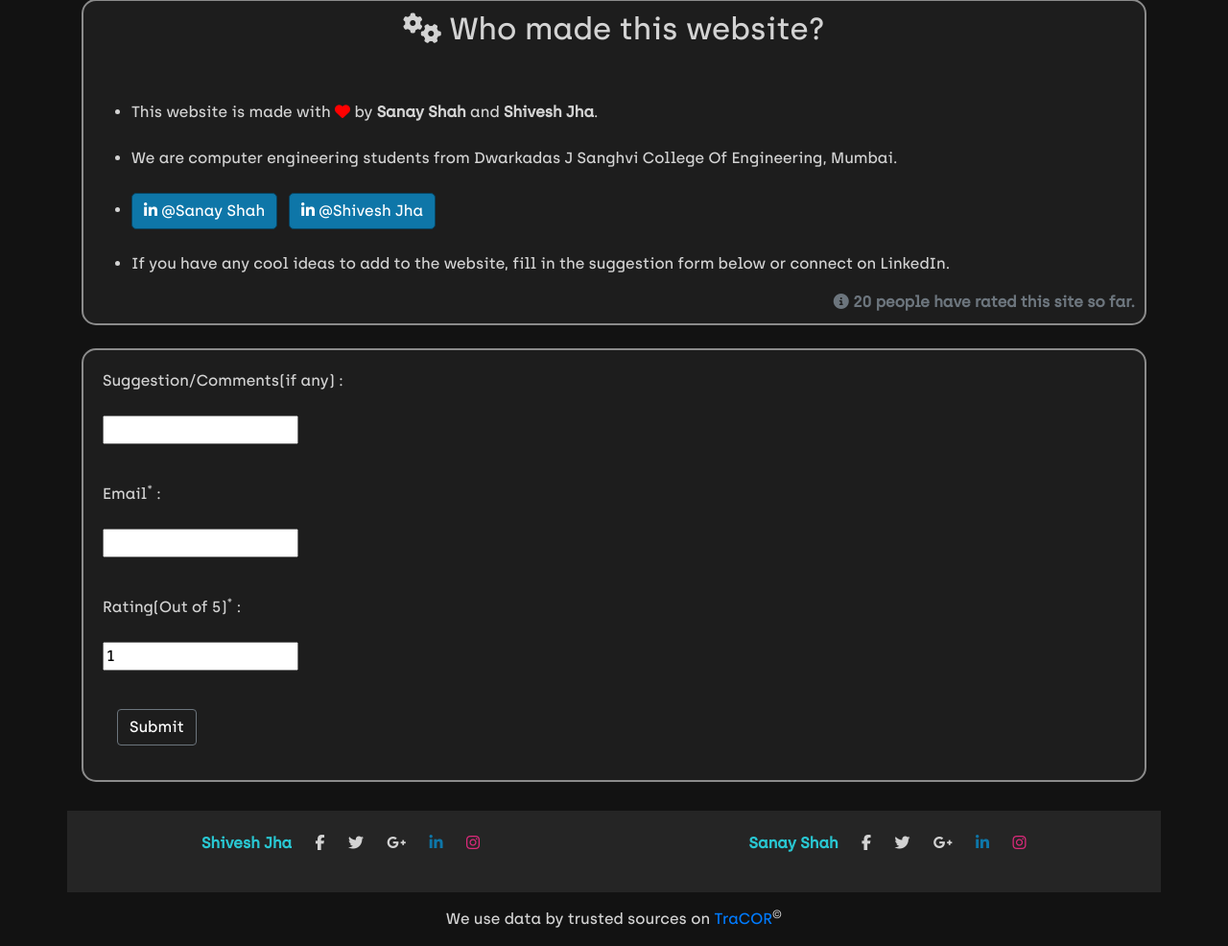
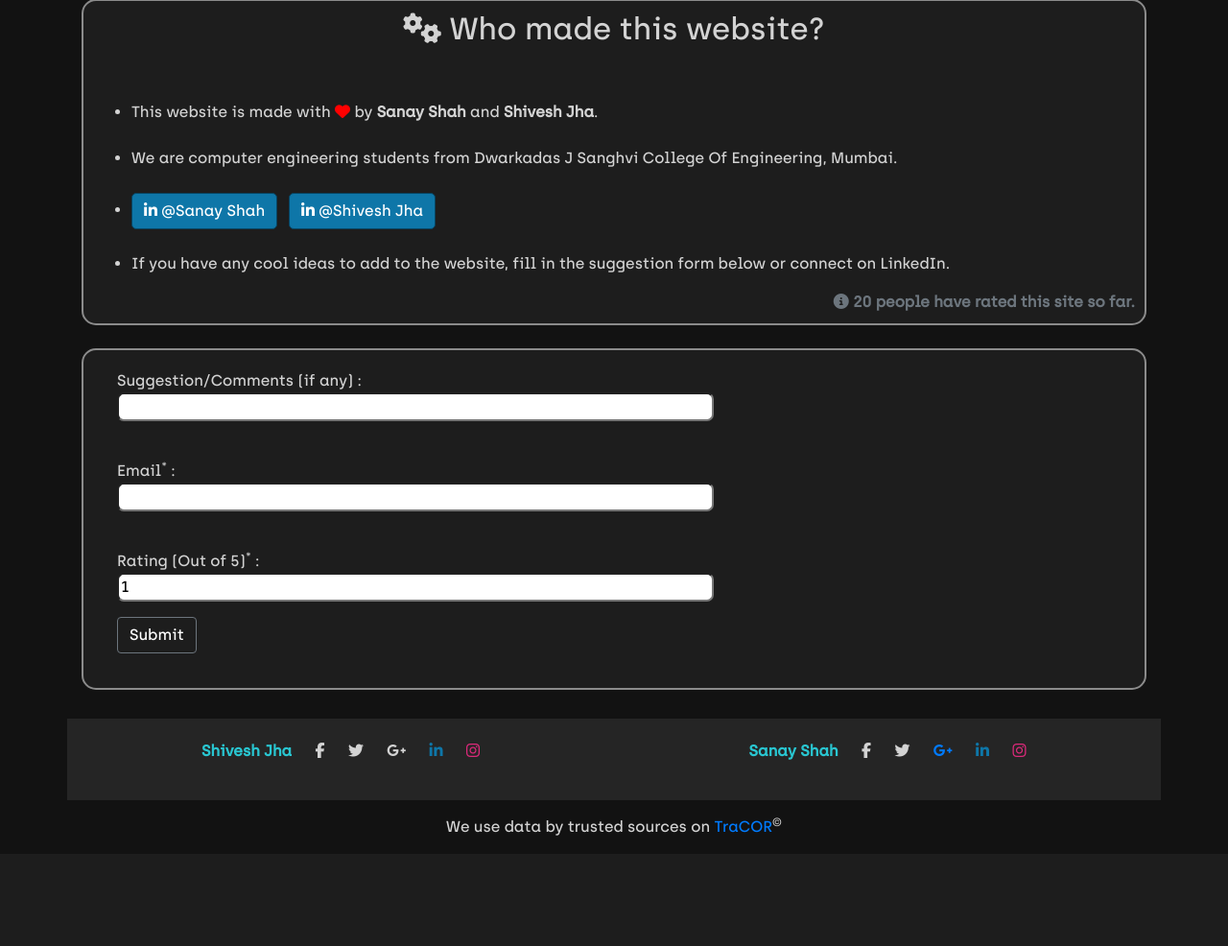
Before and after one commit to Sanayshah2/go-corona-corona-go, a Django app: page /about/ in a window 1280 px wide. Shown: the part 97-1083 px from the top of the page at 96% size. After the commit the page ends 968 px from the top, so only its background shows below. Run offline with Django 3.2, Linux system fonts and the light colour scheme; data comes from the database, SQL or seed files in the repository; some libraries are stand-ins or nearby versions.

Commit message:
about page update

```diff
--- a/covid19/covidapp/templates/covidapp/about.html
+++ b/covid19/covidapp/templates/covidapp/about.html
@@ -45,6 +45,21 @@
 	text-shadow: 0px -2px #2980B9;
 }
 
+#id_suggestion{
+    width: 60%;
+    border-radius: 7px;
+}
+
+#id_rating{
+    width: 60%;
+    border-radius: 7px;
+}
+
+#id_email{
+    width: 60%;
+    border-radius: 7px;
+}
+
 </style>
 {% endblock style %}
 {% block content %}
@@ -72,7 +87,7 @@
     {% endfor %}
     {% endif %}
     <br>
-    <div class='new_card col-12' style="padding:10px;">
+    <div class='new_card col-12 ' style="padding:10px;">
 
     <center><h2><i class="fas fa-cogs"></i> Who made this website?</h2></center>
     <br><br>
@@ -86,16 +101,16 @@
     </div>
     <br>
      <div class='new_card col-12' style="padding:20px;">
-
+        <div class='col-12 '>
         <form method="POST" class="form-group">
             {% csrf_token %}
-            <p>Suggestion/Comments(if any) :<br><br>{{form.suggestion}}</p><br>
-                <p>Email<sup>*</sup> :<br><br>{{form.email}}</p><br>
-                <p>Rating(Out of 5)<sup>*</sup> :<br><br>{{form.rating}}</p><br>
+            <p>Suggestion/Comments (if any) :<br>{{form.suggestion}}</p><br>
+                <p>Email<sup>*</sup> :<br>{{form.email}}</p><br>
+                <p>Rating (Out of 5)<sup>*</sup> :<br>{{form.rating}}</p>
 
-                <div style="padding-left: 15px;"><button class="btn btn-secondary"  type='submit' style="background-color: #1d1d1d;">Submit</button></div>
+            <button class="btn btn-secondary"  type='submit' style="background-color: #1d1d1d;">Submit</button>
         </form>
-
+        </div>
     </div>
     </div>
 
--- a/covid19/covidapp/templates/covidapp/api.html
+++ b/covid19/covidapp/templates/covidapp/api.html
@@ -400,6 +400,8 @@ form .f:hover{
                           </div>
         </div>
       </div><br> -->
+
+
 {% block script %}
 <script>
   const coordinates = {
--- a/covid19/covidapp/templates/covidapp/base.html
+++ b/covid19/covidapp/templates/covidapp/base.html
@@ -245,6 +245,28 @@ src: local('Archia Regular'), url('{% static "/covidapp/archia-medium-webfont.wo
           </div>
         </div>
       </nav>
+      <!-- <script src="https://cdn.jsdelivr.net/npm/darkmode-js@1.5.5/lib/darkmode-js.min.js"></script>
+      <script>
+
+        var options = {
+          bottom: '64px', // default: '32px'
+          right: 'unset', // default: '32px'
+          left: '32px', // default: 'unset'
+          time: '0.5s', // default: '0.3s'
+          mixColor: '#fff', // default: '#fff'
+          backgroundColor: '#fff',  // default: '#fff'
+          buttonColorDark: '#100f2c',  // default: '#100f2c'
+          buttonColorLight: '#fff', // default: '#fff'
+          saveInCookies: false, // default: true,
+          label: '🌓', // default: ''
+          autoMatchOsTheme: true // default: true
+}
+
+        const darkmode = new Darkmode(options);
+        darkmode.showWidget();
+
+      </script> -->
+    </body>
       {% block content %}
       {% endblock content %}
       <footer class="page-footer font-small cyan darken-3" style="text-align: center;margin-top: 30px;">
@@ -286,7 +308,7 @@ src: local('Archia Regular'), url('{% static "/covidapp/archia-medium-webfont.wo
             <i class="fab fa-twitter" style="padding: 10px;"> </i>
           </a>
           <!-- Google +-->
-          <a class="gplus-ic">
+          <a class="gplus-ic" href='mailto:sanayshah2@gmail.com'>
             <i class="fab fa-google-plus-g" style="padding: 10px;"> </i>
           </a>
           <!--Linkedin -->
```
